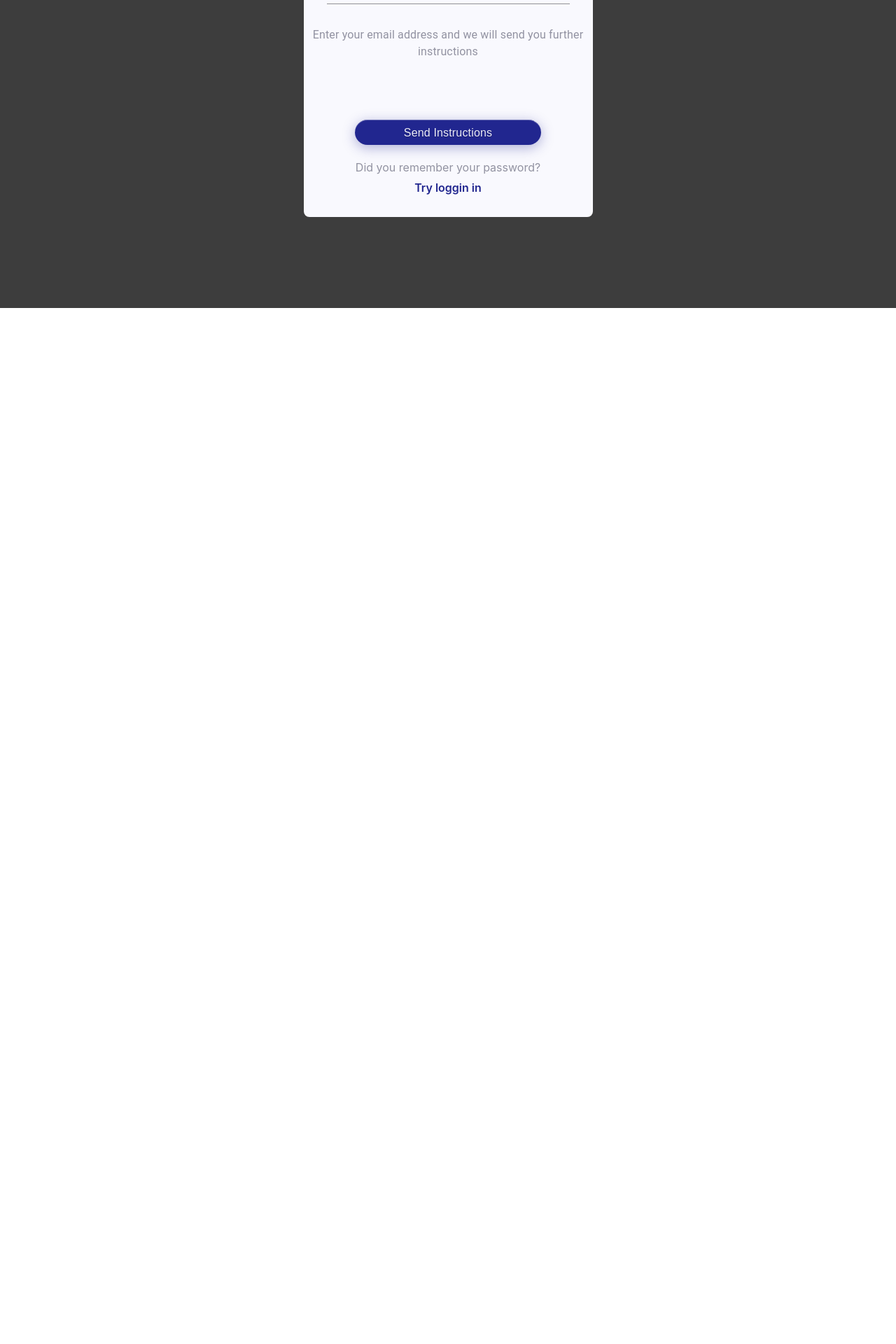
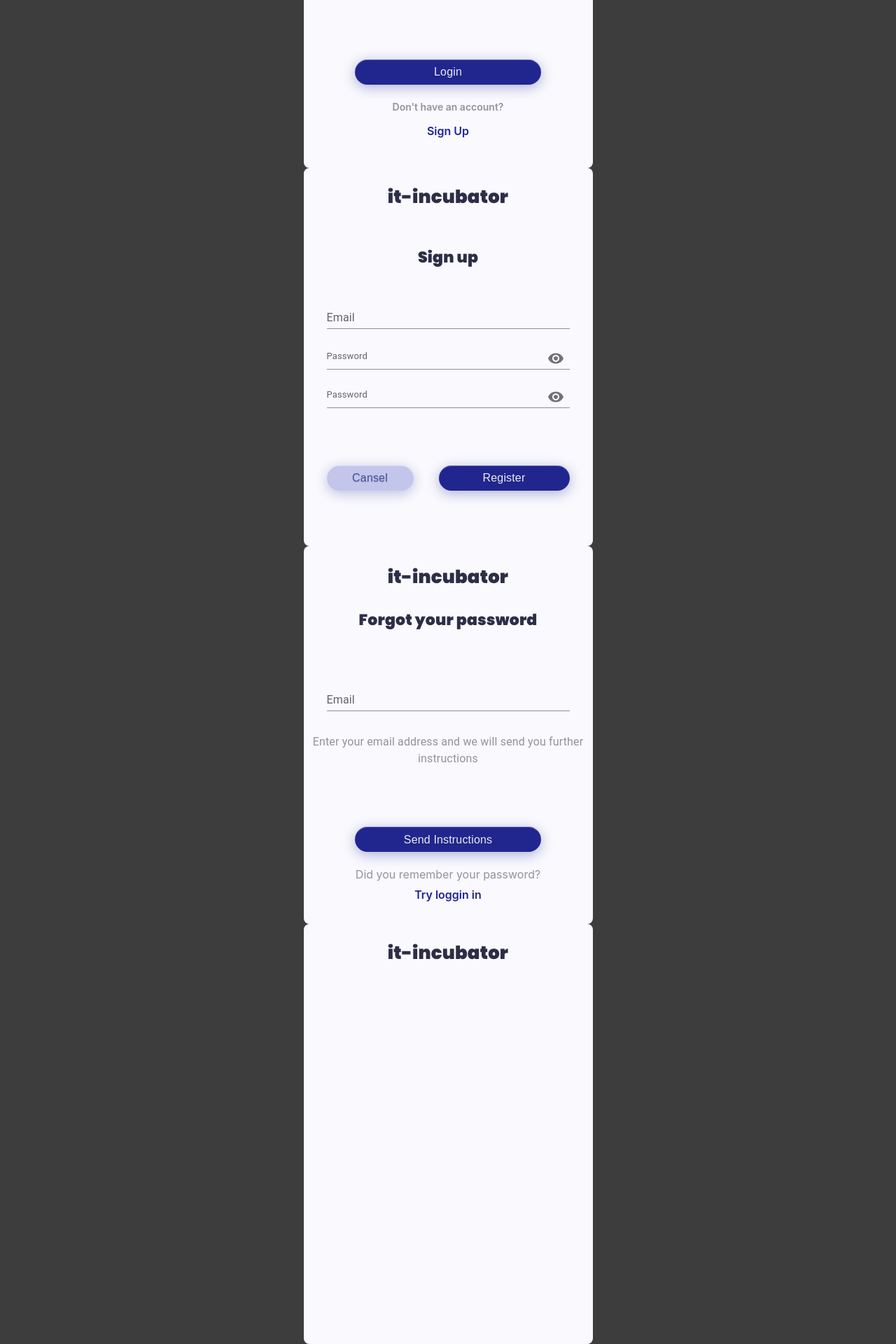
Before and after one commit to Roman4egs1994/cards, a React (Create React App) app: page /login in a window 1280 px wide. Shown: the part 360-2280 px from the top of the page at 70% size. Before the commit the page ends 800 px from the top, so only its background shows below. Built offline with nearby package versions, Linux system fonts and the light colour scheme.

Commit message:
added forms

```diff
--- a/src/App.tsx
+++ b/src/App.tsx
@@ -3,6 +3,7 @@ import "./App.css";
 import {Login} from "./features/Auth/Login/Login";
 import {SignUp} from "./features/Auth/SignUp/SignUp";
 import {ForgotPassword} from "./features/Auth/ForgotPassword/ForgotPassword";
+import {CheckEmail} from "./features/Auth/ForgotPassword/CheckEmail/CheckEmail";
 
 
 function App() {
@@ -33,9 +34,11 @@ function App() {
                 {/*  </a>*/}
                 {/*</span>*/}
 
-                {/*<Login/>*/}
-                {/*<SignUp/>*/}
+                <Login/>
+                <SignUp/>
                 <ForgotPassword/>
+                <CheckEmail/>
+
             </header>
         </div>
     );
--- /dev/null
+++ b/src/features/Auth/ForgotPassword/CheckEmail/CheckEmail.tsx
@@ -0,0 +1,34 @@
+import React from 'react';
+import {FormControl, FormGroup, FormLabel, Grid, TextField} from "@mui/material";
+import styled from "../../Login/Login.module.scss";
+import {InputPassword} from "../../../../components/InputPassword/InputPassword";
+import {Button} from "../../../../components/Button/Button";
+
+
+export const CheckEmail = () => {
+
+    const onClickButtonLoginHandler = () => {
+
+    }
+
+    return (
+        <>
+            <Grid container justifyContent={'center'}>
+                <Grid item justifyContent={'center'}>
+                    <form className={styled.loginForm}>
+                        <FormControl>
+                            <FormLabel>
+                                <h2 className={styled.headerLogin} style={{fontWeight: "900"}}>it-incubator</h2>
+                            </FormLabel>
+                            <FormGroup>
+                                <div>
+
+                                </div>
+                            </FormGroup>
+                        </FormControl>
+                    </form>
+                </Grid>
+            </Grid>
+        </>
+    );
+};
--- a/src/features/Auth/ForgotPassword/ForgotPassword.tsx
+++ b/src/features/Auth/ForgotPassword/ForgotPassword.tsx
@@ -3,6 +3,7 @@ import styled from './ForgotPassword.module.scss'
 import {FormControl, FormGroup, FormLabel, Grid, TextField} from "@mui/material";
 import {InputPassword} from "../../../components/InputPassword/InputPassword";
 import {Button} from "../../../components/Button/Button";
+import {CheckEmail} from "./CheckEmail/CheckEmail";
 
 
 export const ForgotPassword = () => {
--- a/src/features/Auth/Login/Login.tsx
+++ b/src/features/Auth/Login/Login.tsx
@@ -19,8 +19,7 @@ export const Login = () => {
 
     }
 
-    // @ts-ignore
-    // @ts-ignore
+
     return (
         <>
             <Grid container justifyContent={'center'}>
```
Also changed, not shown: src/features/Auth/ForgotPassword/CheckEmail/CheckEmail.scss (added).
